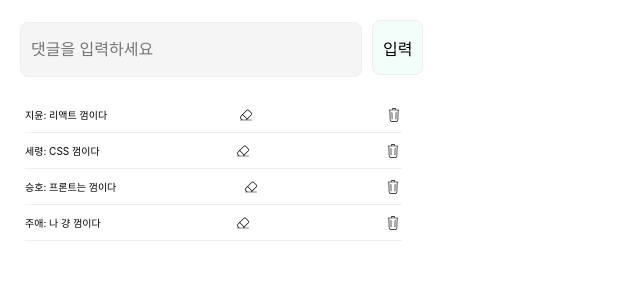
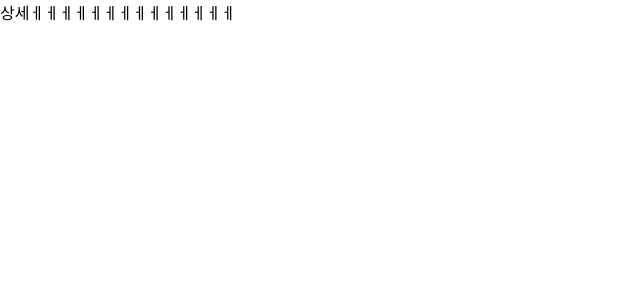
Before and after one commit to sosohandiary/FE, a React (Create React App) app: page /detail in a window 1280 px wide. Shown: the top 300 px of the page, without its empty margins (0-640 px from the left). Built offline with nearby package versions, Linux system fonts and the light colour scheme.

Commit message:
댓글구현 컴포넌트 및 파일 삭제

```diff
--- a/src/components/detail/AddcommentForm.jsx
+++ /dev/null
@@ -1,40 +0,0 @@
-import React, { useState } from "react";
-import "../../styles/detail.css";
-
-const AddcommentForm = ({ comments, setComments }) => {
-  const [comment, setComment] = useState({
-    content: "",
-  });
-
-  const onChangeInputHandler = (event) => {
-    setComment({
-      content: event.target.value,
-    });
-    // console.log(event.target.value);
-  };
-
-  const onSubmitHandler = (event) => {
-    event.preventDefault();
-    // 새 댓글 추가하는 함수 호출
-  };
-
-  return (
-    <div>
-      <form className="formDiv" onSubmit={onSubmitHandler}>
-        <input
-          className="commentInput"
-          type="text"
-          name="content"
-          placeholder="댓글을 입력하세요"
-          value={comment.content}
-          onChange={onChangeInputHandler}
-        />
-        <button className="addCommentBtn" type="submit">
-          입력
-        </button>
-      </form>
-    </div>
-  );
-};
-
-export default AddcommentForm;
--- a/src/components/detail/Comment.jsx
+++ /dev/null
@@ -1,52 +0,0 @@
-import React, { useState } from "react";
-import "../../styles/detail.css";
-import { CiEraser, CiTrash, CiUndo, CiCircleCheck } from "react-icons/ci";
-
-const Comment = ({ id, userName, content, handleDelete }) => {
-  const [isEditing, setIsEditing] = useState(false);
-  const [updatedContent, setUpdatedContent] = useState(content);
-
-  const handleEditClick = () => {
-    setIsEditing(true);
-  };
-
-  const handleSaveClick = () => {
-    // 변경된 댓글 내용을 저장하는 함수 호출
-    setIsEditing(false);
-  };
-
-  const handleCancelClick = () => {
-    setUpdatedContent(content);
-    setIsEditing(false);
-  };
-
-  const handleContentChange = (event) => {
-    setUpdatedContent(event.target.value);
-  };
-
-  const handleDeleteClick = () => {
-    handleDelete(id);
-  };
-
-  if (isEditing) {
-    return (
-      <div className="commentDiv">
-        <input type="text" value={updatedContent} onChange={handleContentChange} />
-        <CiCircleCheck onClick={handleSaveClick} />
-        <CiUndo onClick={handleCancelClick} />
-      </div>
-    );
-  } else {
-    return (
-      <div className="commentDiv">
-        <p>
-          {userName}: {content}
-        </p>
-        <CiEraser onClick={handleEditClick} />
-        <CiTrash onClick={handleDeleteClick} />
-      </div>
-    );
-  }
-};
-
-export default Comment;
--- a/src/components/detail/CommentList.jsx
+++ /dev/null
@@ -1,32 +0,0 @@
-import React, { useState } from "react";
-import Comment from "./Comment";
-import "../../styles/detail.css";
-
-function CommentList() {
-  const [comments, setComments] = useState([
-    { id: 1, userName: "지윤", content: "리액트 껌이다" },
-    { id: 2, userName: "세령", content: "CSS 껌이다" },
-    { id: 3, userName: "승호", content: "프론트는 껌이다" },
-    { id: 4, userName: "주애", content: "나 걍 껌이다" },
-  ]);
-
-  const handleDelete = (id) => {
-    setComments(comments.filter((comment) => comment.id !== id));
-  };
-
-  return (
-    <div className="commentBox">
-      {comments.map((comment) => (
-        <Comment
-          key={comment.id}
-          id={comment.id}
-          userName={comment.userName}
-          content={comment.content}
-          handleDelete={handleDelete}
-        />
-      ))}
-    </div>
-  );
-}
-
-export default CommentList;
--- a/src/pages/Detail.jsx
+++ b/src/pages/Detail.jsx
@@ -1,14 +1,7 @@
 import React from "react";
-import AddcommentForm from "../components/detail/AddcommentForm";
-import CommentList from "../components/detail/CommentList";
 
 const Detail = () => {
-  return (
-    <div>
-      <AddcommentForm />
-      <CommentList />
-    </div>
-  );
+  return <div>상세ㅔㅔㅔㅔㅔㅔㅔㅔㅔㅔㅔㅔㅔㅔ</div>;
 };
 
 export default Detail;
--- a/src/styles/detail.css
+++ /dev/null
@@ -1,50 +0,0 @@
-.formDiv {
-  margin-top: 20px;
-  margin-left: 20px;
-}
-
-/* 댓글입력창 */
-.commentInput {
-  box-sizing: border-box;
-  height: 55px;
-  width: 342px;
-  /* width: 100%; */
-  outline: none;
-  border-radius: 8px;
-  padding: 0 10px;
-  font-size: 16px;
-  border: 1px solid #eee;
-  background: #f5f5f5;
-  margin-right: 10px;
-}
-
-/* 댓글추가버튼 */
-.addCommentBtn {
-  box-sizing: border-box;
-  height: 55px;
-  /* width: 100%; */
-  outline: none;
-  border-radius: 8px;
-  padding: 0 10px;
-  font-size: 16px;
-  border: 1px solid #eee;
-  background-color: rgb(242, 254, 250);
-}
-
-/* 댓글창 div */
-.commentBox {
-  margin-top: 20px;
-  margin-left: 25px;
-}
-
-/* 댓글 div */
-.commentDiv {
-  display: flex;
-  justify-content: space-between;
-  align-items: center;
-  border-bottom: 1px solid #eee;
-  width: 30%;
-}
-.commentDiv > p {
-  font-size: 10px;
-}
```
